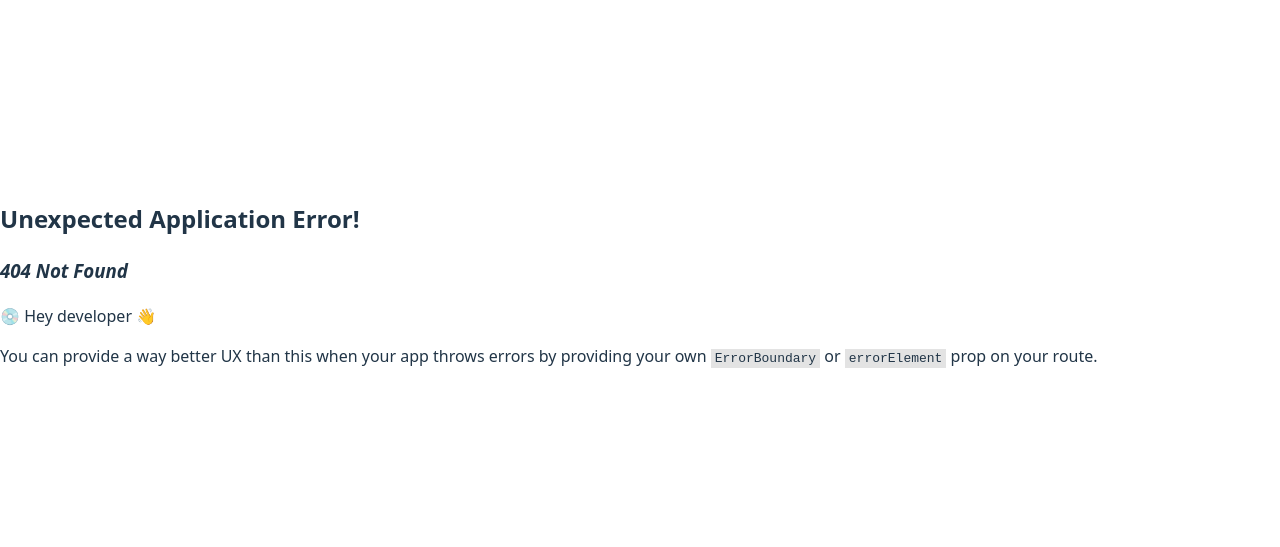
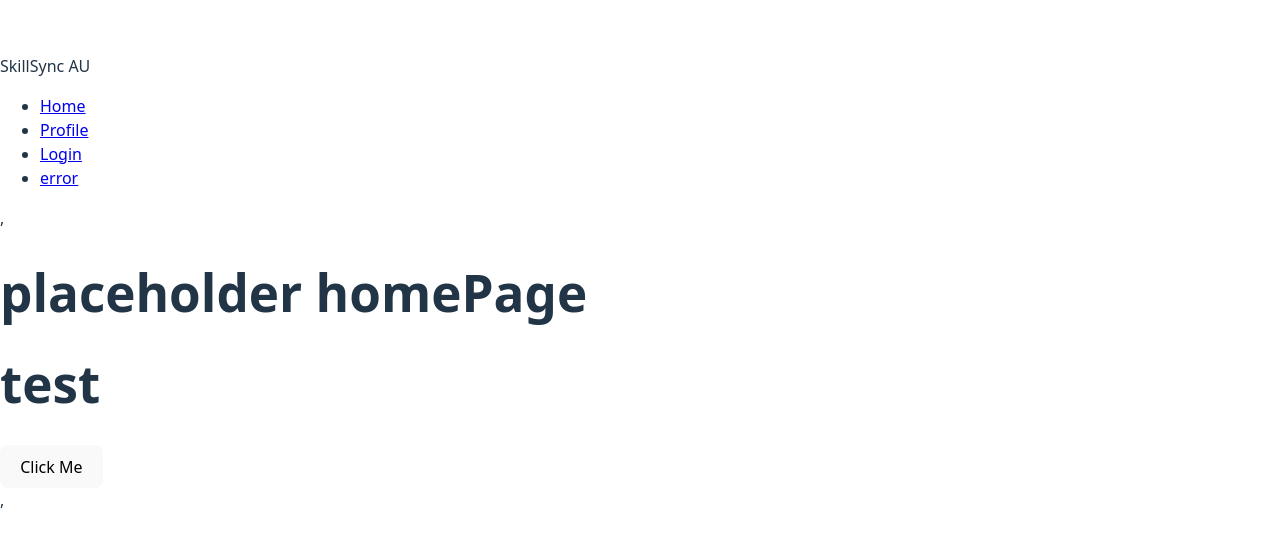
Before and after one commit to TempKev123/SkillSync-SP2, a React (Vite) app: page / in a window 1280 px wide. Before the commit this address had no page. Shown: the part 117-664 px from the top of the page. Built offline with nearby package versions, Linux system fonts and the light colour scheme.

Commit message:
added home and basic navbar

```diff
--- a/package.json
+++ b/package.json
@@ -13,6 +13,7 @@
     "react": "^19.2.0",
     "react-dom": "^19.2.0",
     "react-router": "^7.9.5",
+    "react-router-dom": "^7.9.5",
     "sass": "^1.94.0"
   },
   "devDependencies": {
--- /dev/null
+++ b/src/components/homeComponents.jsx
@@ -0,0 +1,8 @@
+import React from 'react';
+export default function HomeComponents() {
+  return (<div>
+    <h1>placeholder homePage</h1>
+    <h1>test</h1>
+    <button>Click Me</button>
+  </div>);
+}
--- /dev/null
+++ b/src/components/navibar.jsx
@@ -0,0 +1,27 @@
+import React from "react";
+import { Link, useLocation } from "react-router-dom";
+//import "./NavBar.css";
+
+export default function NavBar() {
+  const location = useLocation();
+
+  return (
+    <nav className="navbar">
+      <div className="logo">SkillSync AU</div>
+      <ul className="nav-links">
+        <li className={location.pathname === "/" ? "active" : ""}>
+          <Link to="/">Home</Link>
+        </li>
+        <li className={location.pathname === "/profile" ? "active" : ""}>
+          <Link to="/profile">Profile</Link>
+        </li>
+        <li className={location.pathname === "/login" ? "active" : ""}>
+          <Link to="/login">Login</Link>
+        </li>
+        <li className={location.pathname === "/error" ? "active" : ""}>
+          <Link to="/tytytytyt">error</Link>
+        </li>
+      </ul>
+    </nav>
+  );
+}
--- /dev/null
+++ b/src/pages/errorpage.jsx
@@ -0,0 +1,3 @@
+export default function ErrorPage() {
+    return <div><h1>Error: Page Not Found</h1></div>;
+}
--- /dev/null
+++ b/src/pages/homepage.jsx
@@ -0,0 +1,5 @@
+import HomeComponents from '../components/homeComponents.jsx';
+import React from 'react';
+export default function LoginPage() {
+  return <div><HomeComponents></HomeComponents></div>;
+}
--- a/src/routes/index.jsx
+++ b/src/routes/index.jsx
@@ -1,13 +1,34 @@
 import { createBrowserRouter } from "react-router";
+import HomePage from "../pages/homepage";
 import LoginPage from "../pages/loginPage";
 import ProfilePage from "../pages/profilePage";
+import NavBar from "../components/navibar";
+import ErrorPage from "../pages/errorpage";
 export const router = createBrowserRouter([
   {
+    path: "/",
+    element:
+    <>
+    <NavBar/>,
+    <HomePage/>,
+    </>
+  },
+  {
     path: "/login",
-    element: <LoginPage/>,
+    element: <>
+    <NavBar/>,
+    <LoginPage/>,
+    </>
   },
   {
     path: "/profile",
-    element: <ProfilePage/>,
+    element: <>
+    <NavBar/>,
+    <ProfilePage/>,
+    </>
+  },
+  {
+    path: "*",           // ✅ Catch-all route for unmatched paths
+    element: <ErrorPage />,
   },
 ]);
```
Also changed, not shown: 1 other file (tests, documents, lock files or other folders).
